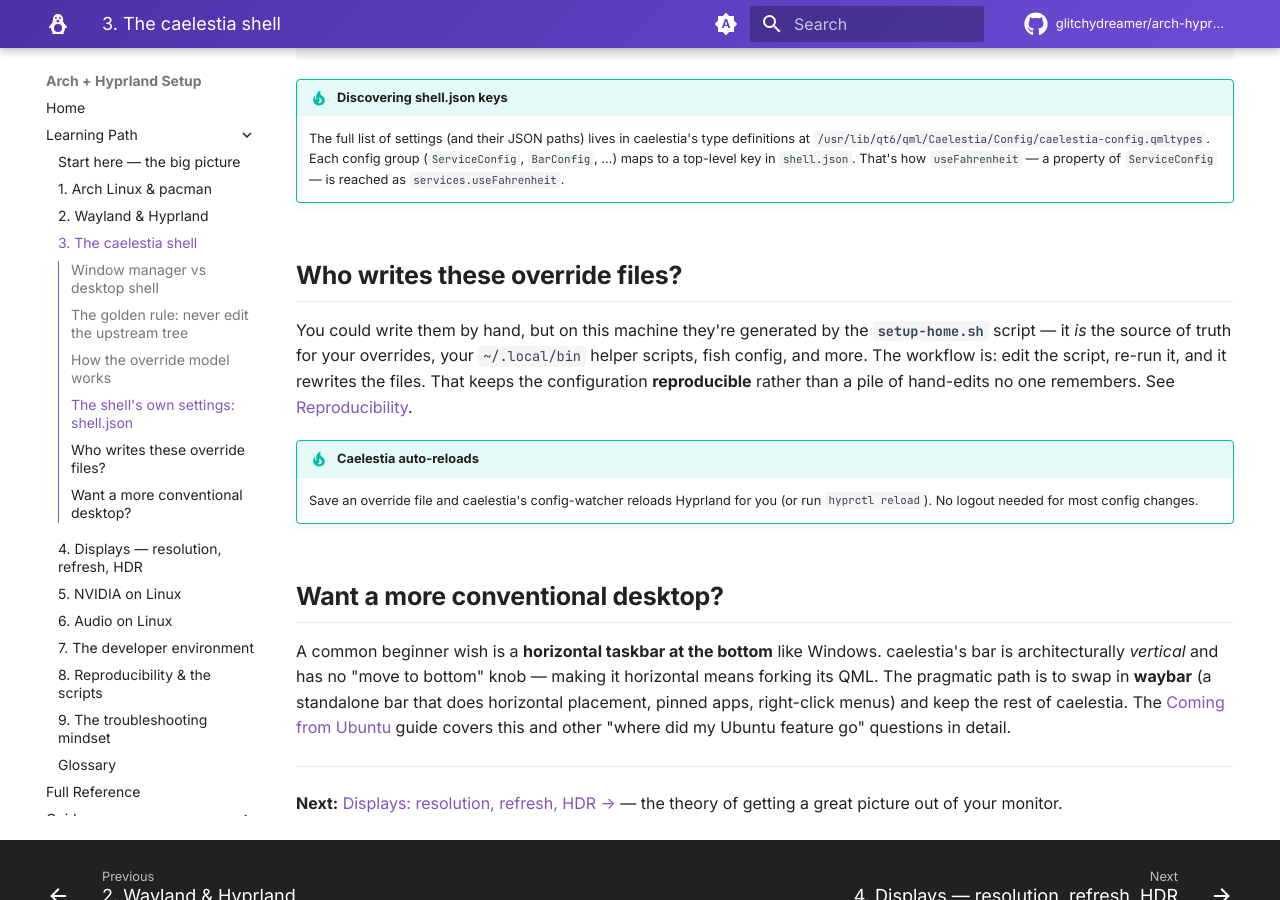
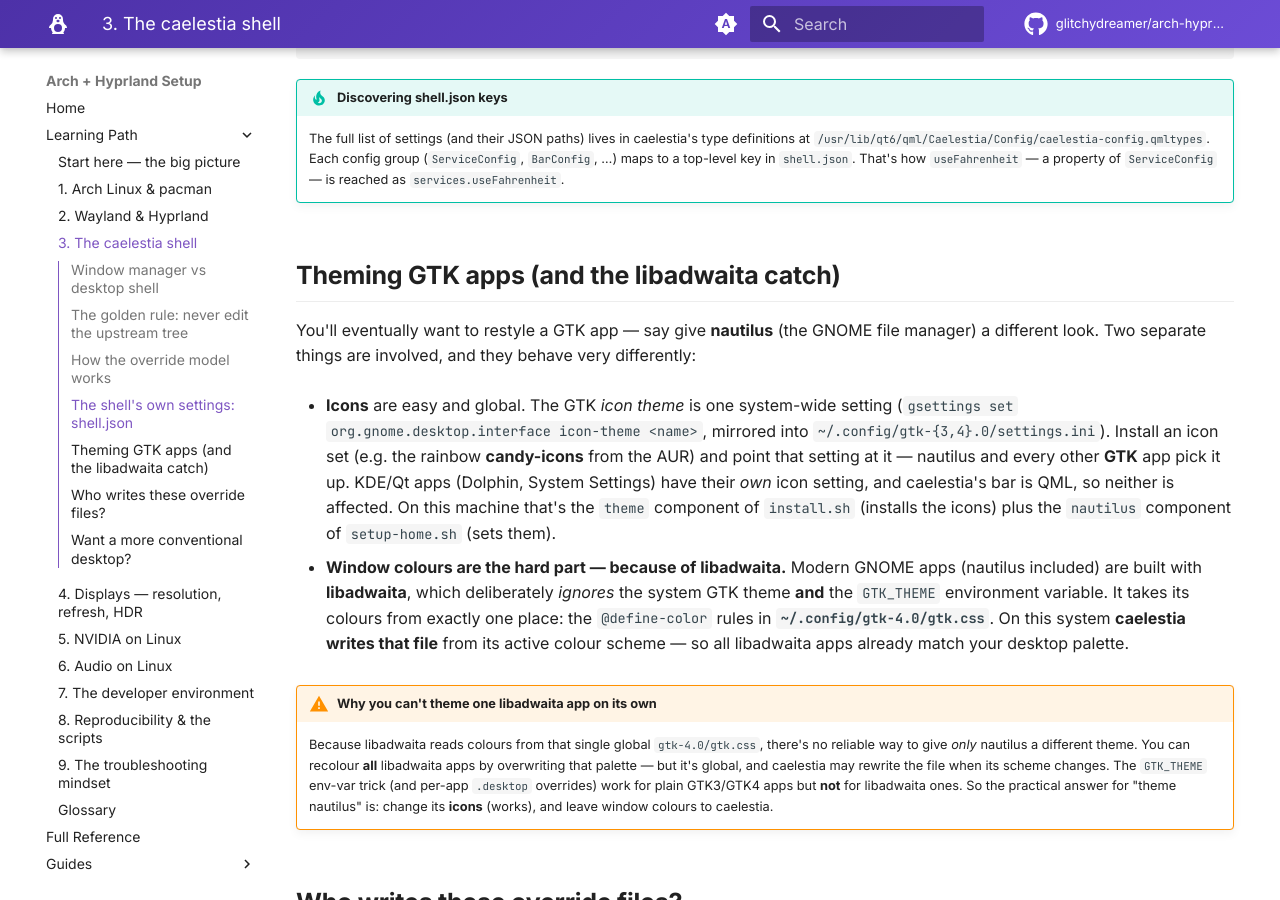
Before and after one commit to glitchydreamer/arch-hyprland-setup, an MkDocs documentation site: the page built from docs/learn/03-caelestia-shell.md, in a window 1280 px wide and 900 px high, scrolled down 2857 px. Built offline with MkDocs 1.6.1 and Material for MkDocs 9.7.7, drawn with Linux system fonts in a browser that asks for light colours; comment, search, counter and statistics services are not loaded.

Commit message:
feat(theme): candy rainbow icons for nautilus (GTK icon theme)
Add install.sh 'theme' (candy-icons + sweet-folders, AUR) and setup-home.sh
'nautilus' (sets candy-icons as the GTK icon theme via gsettings + gtk ini).
Sweet-Mars window theme intentionally not applied: nautilus is libadwaita, whose
colours come only from caelestia's global gtk-4.0/gtk.css (gtk-theme/GTK_THEME
ignored), so per-app theming isn't feasible. Documented the libadwaita catch in
Learn (caelestia-shell) + project-context history.

Co-Authored-By: Claude Opus 4.7 <noreply@anthropic.com>

```diff
--- a/docs/learn/03-caelestia-shell.md
+++ b/docs/learn/03-caelestia-shell.md
@@ -129,6 +129,38 @@ bash setup-home.sh caelestia
     `shell.json`. That's how `useFahrenheit` — a property of `ServiceConfig` — is
     reached as `services.useFahrenheit`.
 
+## Theming GTK apps (and the libadwaita catch)
+
+You'll eventually want to restyle a GTK app — say give **nautilus** (the GNOME
+file manager) a different look. Two separate things are involved, and they behave
+very differently:
+
+- **Icons** are easy and global. The GTK *icon theme* is one system-wide setting
+  (`gsettings set org.gnome.desktop.interface icon-theme <name>`, mirrored into
+  `~/.config/gtk-{3,4}.0/settings.ini`). Install an icon set (e.g. the rainbow
+  **candy-icons** from the AUR) and point that setting at it — nautilus and every
+  other **GTK** app pick it up. KDE/Qt apps (Dolphin, System Settings) have their
+  *own* icon setting, and caelestia's bar is QML, so neither is affected. On this
+  machine that's the `theme` component of `install.sh` (installs the icons) plus
+  the `nautilus` component of `setup-home.sh` (sets them).
+
+- **Window colours are the hard part — because of libadwaita.** Modern GNOME apps
+  (nautilus included) are built with **libadwaita**, which deliberately *ignores*
+  the system GTK theme **and** the `GTK_THEME` environment variable. It takes its
+  colours from exactly one place: the `@define-color` rules in
+  **`~/.config/gtk-4.0/gtk.css`**. On this system **caelestia writes that file**
+  from its active colour scheme — so all libadwaita apps already match your
+  desktop palette.
+
+!!! warning "Why you can't theme one libadwaita app on its own"
+    Because libadwaita reads colours from that single global `gtk-4.0/gtk.css`,
+    there's no reliable way to give *only* nautilus a different theme. You can
+    recolour **all** libadwaita apps by overwriting that palette — but it's global,
+    and caelestia may rewrite the file when its scheme changes. The `GTK_THEME`
+    env-var trick (and per-app `.desktop` overrides) work for plain GTK3/GTK4 apps
+    but **not** for libadwaita ones. So the practical answer for "theme nautilus"
+    is: change its **icons** (works), and leave window colours to caelestia.
+
 ## Who writes these override files?
 
 You could write them by hand, but on this machine they're generated by the
```
Also changed, not shown: docs/project-context.md (+15 -1 lines), 2 other files.
